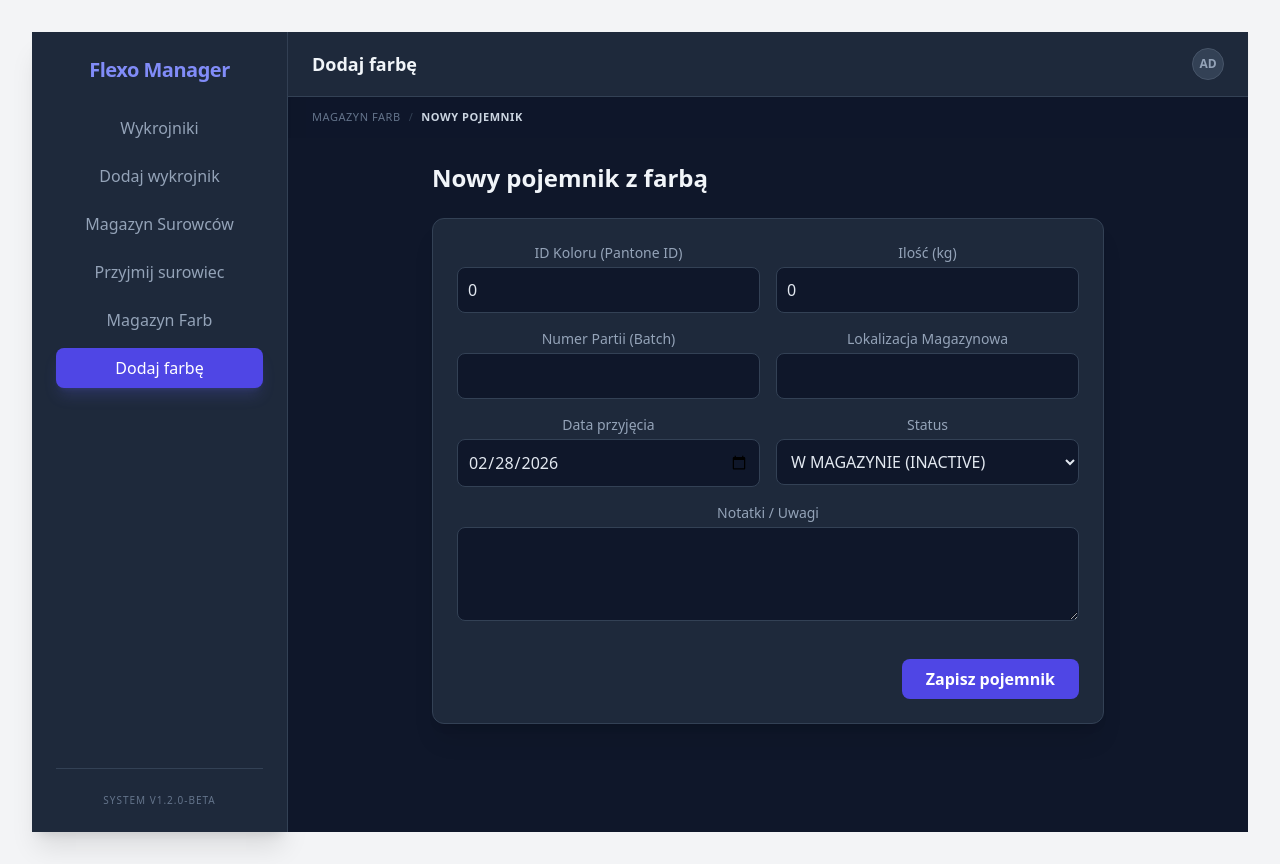
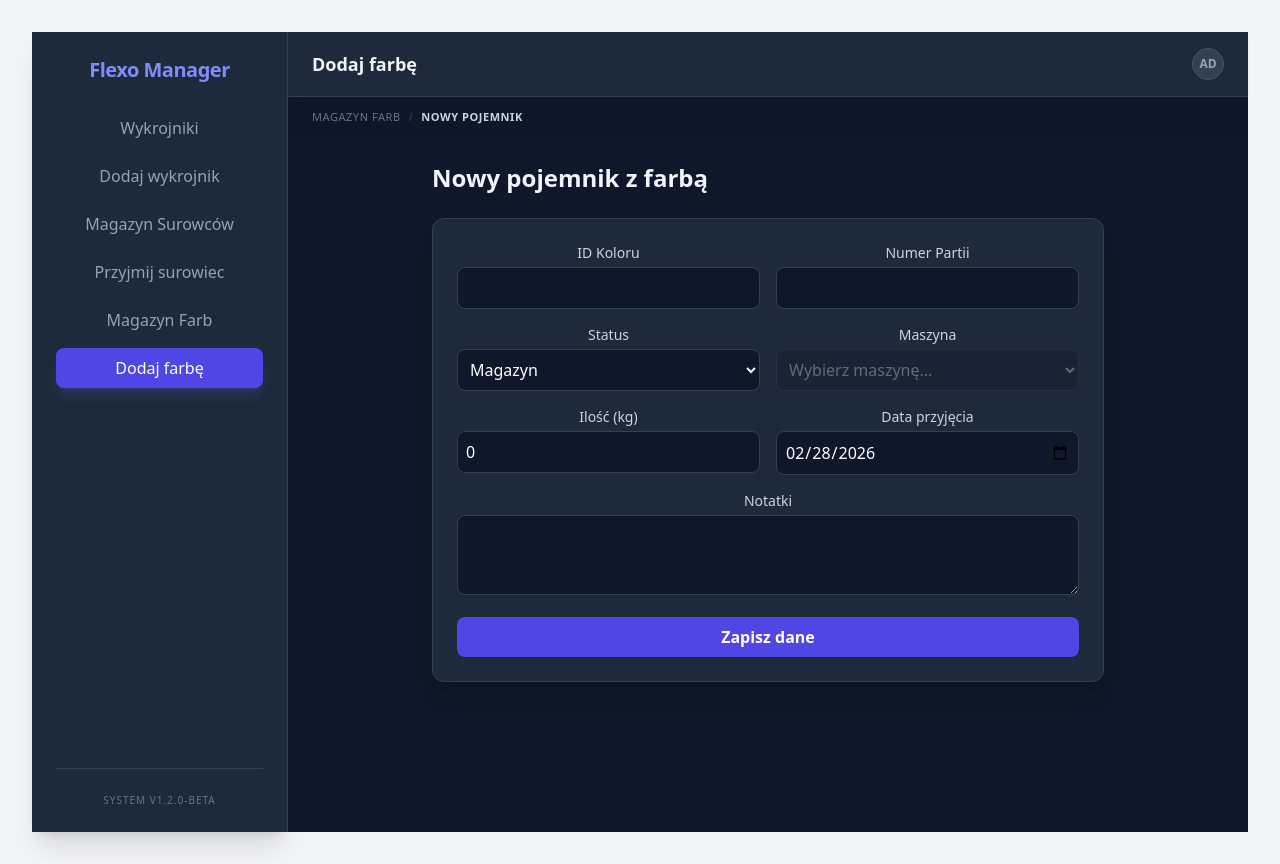
Before and after one commit to PrzemCza/flexo-production-front, a React (Vite) app: page /inks/create in a window 1280 px wide. Built offline with nearby package versions, Linux system fonts and the light colour scheme.

Commit message:
ink-statusy maszyn

```diff
--- a/src/modules/ink/api/inks.ts
+++ b/src/modules/ink/api/inks.ts
@@ -1,20 +1,35 @@
 import axios from "axios"; // Lub Twój skonfigurowany klient
 import type { Ink, InkPage, InkQueryParams } from "../types";
 
-const API_URL = "/api/inks";
+const API_URL = "http://192.168.50.235:8191/api/inks";
 
 export const fetchInks = async (params: InkQueryParams): Promise<InkPage> => {
-  // Jeśli nie masz jeszcze paginacji/filtrowania na backendzie (InkFilter),
-  // ten endpoint po prostu zwróci listę, którą trzeba będzie obsłużyć.
-  const response = await axios.get<Ink[]>(API_URL, { params });
+  const response = await axios.get(API_URL, { params });
+  const data = response.data;
 
-  // Tymczasowe mapowanie na format strony, jeśli backend zwraca na razie tylko List<InkResponse>
+  // Sprawdzamy, czy backend zwrócił obiekt z polem 'content' (paginacja Springa)
+  if (data && Array.isArray(data.content)) {
+    return data;
+  }
+
+  // Jeśli backend zwrócił po prostu tablicę, pakujemy ją w strukturę InkPage
+  if (Array.isArray(data)) {
+    return {
+      content: data,
+      totalElements: data.length,
+      totalPages: 1,
+      size: data.length,
+      number: 0,
+    };
+  }
+
+  // Zabezpieczenie na wypadek pustej odpowiedzi lub błędu struktury
   return {
-    content: response.data,
-    totalElements: response.data.length,
-    totalPages: 1,
+    content: [],
+    totalElements: 0,
+    totalPages: 0,
     size: 20,
-    number: 0
+    number: 0,
   };
 };
 
--- a/src/modules/ink/components/InkForm.tsx
+++ b/src/modules/ink/components/InkForm.tsx
@@ -1,108 +1,108 @@
+
 import { useForm } from "react-hook-form";
 import { Ink } from "../types";
 
-interface Props {
+interface InkFormProps {
   initialData?: Partial<Ink>;
   onSubmit: (data: Omit<Ink, "id">) => void;
 }
 
-export default function InkForm({ initialData, onSubmit }: Props) {
-  // Usunięto 'errors', ponieważ nie był używany w kodzie, co zgłaszał ESLint
-  const { register, handleSubmit } = useForm<Omit<Ink, "id">>({
+export default function InkForm({ initialData, onSubmit }: InkFormProps) {
+  const { register, handleSubmit, watch } = useForm<Omit<Ink, "id">>({
     defaultValues: initialData || {
-      status: 'INACTIVE',
+      //inkColorId: 0,
+      quantityKg: 0,
+      batchNumber: "",
+      storageLocation: "",
       receivedDate: new Date().toISOString().split('T')[0],
-      inkColorId: 0,
-      quantityKg: 0,
-      batchNumber: '',
-      storageLocation: '',
-      notes: ''
+      status: "INACTIVE",
+      machine: "",
+      notes: ""
     }
   });
+
+  const selectedStatus = watch("status");
 
   return (
     <form onSubmit={handleSubmit(onSubmit)} className="space-y-4">
       <div className="grid grid-cols-1 md:grid-cols-2 gap-4">
-        {/* ID Koloru */}
         <div>
-          <label className="block text-sm font-medium text-slate-400 mb-1">ID Koloru (Pantone ID)</label>
+          <label className="block text-sm font-medium text-slate-300 mb-1">ID Koloru</label>
           <input
             type="number"
             {...register("inkColorId", { required: true, valueAsNumber: true })}
-            className="w-full bg-slate-900 border border-slate-700 rounded-lg p-2.5 text-slate-200 focus:ring-2 focus:ring-indigo-500 outline-none"
+            className="w-full bg-slate-900 border border-slate-700 rounded-lg p-2 text-white"
           />
         </div>
 
-        {/* Ilość kg */}
         <div>
-          <label className="block text-sm font-medium text-slate-400 mb-1">Ilość (kg)</label>
+          <label className="block text-sm font-medium text-slate-300 mb-1">Numer Partii</label>
+          <input
+            {...register("batchNumber", { required: true })}
+            className="w-full bg-slate-900 border border-slate-700 rounded-lg p-2 text-white"
+          />
+        </div>
+
+        <div>
+          <label className="block text-sm font-medium text-slate-300 mb-1">Status</label>
+          <select
+            {...register("status")}
+            className="w-full bg-slate-900 border border-slate-700 rounded-lg p-2 text-white"
+          >
+            <option value="INACTIVE">Magazyn</option>
+            <option value="ACTIVE">Produkcja (Na maszynie)</option>
+          </select>
+        </div>
+
+        <div>
+          <label className="block text-sm font-medium text-slate-300 mb-1">Maszyna</label>
+          <select
+            {...register("machine")}
+            disabled={selectedStatus !== "ACTIVE"}
+            className="w-full bg-slate-900 border border-slate-700 rounded-lg p-2 text-white disabled:opacity-30"
+          >
+            <option value="">Wybierz maszynę...</option>
+            <option value="E5">E5</option>
+            <option value="P5">P5</option>
+            <option value="P7">P7</option>
+            <option value="P7-11">P7-11</option>
+          </select>
+        </div>
+
+        <div>
+          <label className="block text-sm font-medium text-slate-300 mb-1">Ilość (kg)</label>
           <input
             type="number"
             step="0.01"
-            {...register("quantityKg", { required: true, min: 0, valueAsNumber: true })}
-            className="w-full bg-slate-900 border border-slate-700 rounded-lg p-2.5 text-slate-200 focus:ring-2 focus:ring-indigo-500 outline-none"
+            {...register("quantityKg", { required: true, valueAsNumber: true })}
+            className="w-full bg-slate-900 border border-slate-700 rounded-lg p-2 text-white"
           />
         </div>
 
-        {/* Nr Partii */}
         <div>
-          <label className="block text-sm font-medium text-slate-400 mb-1">Numer Partii (Batch)</label>
+          <label className="block text-sm font-medium text-slate-300 mb-1">Data przyjęcia</label>
           <input
-            {...register("batchNumber", { required: true })}
-            className="w-full bg-slate-900 border border-slate-700 rounded-lg p-2.5 text-slate-200 focus:ring-2 focus:ring-indigo-500 outline-none"
+            type="date"
+            {...register("receivedDate")}
+            className="w-full bg-slate-900 border border-slate-700 rounded-lg p-2 text-white"
           />
         </div>
 
-        {/* Lokalizacja */}
-        <div>
-          <label className="block text-sm font-medium text-slate-400 mb-1">Lokalizacja Magazynowa</label>
-          <input
-            {...register("storageLocation")}
-            className="w-full bg-slate-900 border border-slate-700 rounded-lg p-2.5 text-slate-200 focus:ring-2 focus:ring-indigo-500 outline-none"
+        <div className="md:col-span-2">
+          <label className="block text-sm font-medium text-slate-300 mb-1">Notatki</label>
+          <textarea
+            {...register("notes")}
+            className="w-full bg-slate-900 border border-slate-700 rounded-lg p-2 text-white h-20"
           />
-        </div>
-
-        {/* Data przyjęcia */}
-        <div>
-          <label className="block text-sm font-medium text-slate-400 mb-1">Data przyjęcia</label>
-          <input
-            type="date"
-            {...register("receivedDate", { required: true })}
-            className="w-full bg-slate-900 border border-slate-700 rounded-lg p-2.5 text-slate-200 focus:ring-2 focus:ring-indigo-500 outline-none"
-          />
-        </div>
-
-        {/* Status */}
-        <div>
-          <label className="block text-sm font-medium text-slate-400 mb-1">Status</label>
-          <select
-            {...register("status")}
-            className="w-full bg-slate-900 border border-slate-700 rounded-lg p-2.5 text-slate-200 focus:ring-2 focus:ring-indigo-500 outline-none"
-          >
-            <option value="INACTIVE">W MAGAZYNIE (INACTIVE)</option>
-            <option value="ACTIVE">PRZYGOTOWANA (ACTIVE)</option>
-          </select>
         </div>
       </div>
 
-      {/* Notatki */}
-      <div>
-        <label className="block text-sm font-medium text-slate-400 mb-1">Notatki / Uwagi</label>
-        <textarea
-          {...register("notes")}
-          rows={3}
-          className="w-full bg-slate-900 border border-slate-700 rounded-lg p-2.5 text-slate-200 focus:ring-2 focus:ring-indigo-500 outline-none"
-        />
-      </div>
-
-      <div className="flex justify-end pt-4">
-        <button
-          type="submit"
-          className="px-6 py-2 bg-indigo-600 hover:bg-indigo-700 text-white rounded-lg transition font-bold"
-        >
-          Zapisz pojemnik
-        </button>
-      </div>
+      <button
+        type="submit"
+        className="w-full bg-indigo-600 hover:bg-indigo-700 text-white font-bold py-2 px-4 rounded-lg transition mt-4"
+      >
+        Zapisz dane
+      </button>
     </form>
   );
 }
--- a/src/modules/ink/pages/InkEdit.tsx
+++ b/src/modules/ink/pages/InkEdit.tsx
@@ -6,13 +6,12 @@ import InkForm from "../components/InkForm";
 import { Ink } from "../types";
 
 export default function InkEdit() {
-  const { id } = useParams();
+  const { id } = useParams<{ id: string }>();
   const navigate = useNavigate();
   const { showToast } = useToast();
   const [ink, setInk] = useState<Ink | null>(null);
   const [loading, setLoading] = useState(true);
 
-  // Pakujemy pobieranie w useCallback, aby uniknąć problemów z zależnościami useEffect
   const loadInkData = useCallback(async (inkId: number) => {
     try {
       const data = await getInk(inkId);
@@ -42,20 +41,21 @@ export default function InkEdit() {
     }
   };
 
-  if (loading) return <div className="p-6 text-slate-400 italic">Wczytywanie danych pojemnika...</div>;
-  if (!ink) return <div className="p-6 text-red-400">Nie znaleziono farby o podanym ID.</div>;
+  if (loading) return <div className="p-6 text-slate-400 italic">Wczytywanie danych...</div>;
+  if (!ink) return <div className="p-6 text-red-400">Nie znaleziono farby.</div>;
 
   return (
     <div className="max-w-2xl mx-auto space-y-6">
       <div className="flex items-center justify-between">
         <h1 className="text-2xl font-bold text-slate-100">Edycja pojemnika</h1>
-        <span className="text-xs font-mono text-slate-500 bg-slate-800 px-2 py-1 rounded">
-          ID: {id}
-        </span>
+        <span className="text-xs font-mono text-slate-500 bg-slate-800 px-2 py-1 rounded">ID: {id}</span>
       </div>
 
       <div className="bg-slate-800 p-6 rounded-xl border border-slate-700 shadow-xl">
-        <InkForm initialData={ink} onSubmit={handleSubmit} />
+        <InkForm
+          initialData={ink as Partial<Ink>}
+          onSubmit={handleSubmit}
+        />
       </div>
     </div>
   );
--- a/src/modules/ink/routes.tsx
+++ b/src/modules/ink/routes.tsx
@@ -3,6 +3,7 @@ import InkList from "./pages/InkList";
 import InkCreate from "./pages/InkCreate";
 import InkDetails from "./pages/InkDetails";
 import InkEdit from "./pages/InkEdit";
+
 
 export const inkRoutes: RouteObject[] = [
   {
--- a/src/modules/ink/types/index.ts
+++ b/src/modules/ink/types/index.ts
@@ -6,6 +6,7 @@ export interface Ink {
   batchNumber: string;
   receivedDate: string; // ISO date string
   status: string;
+  machine: string | null;
   notes: string | null;
 }
 
```
